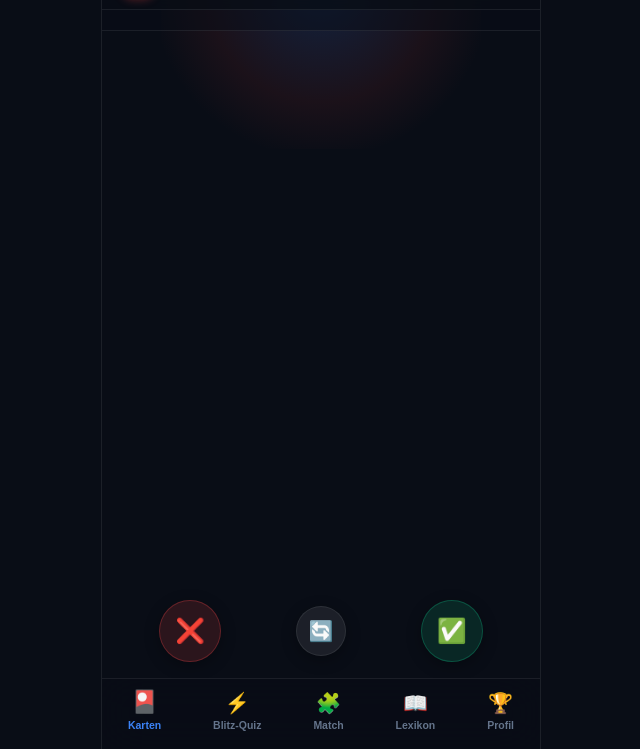
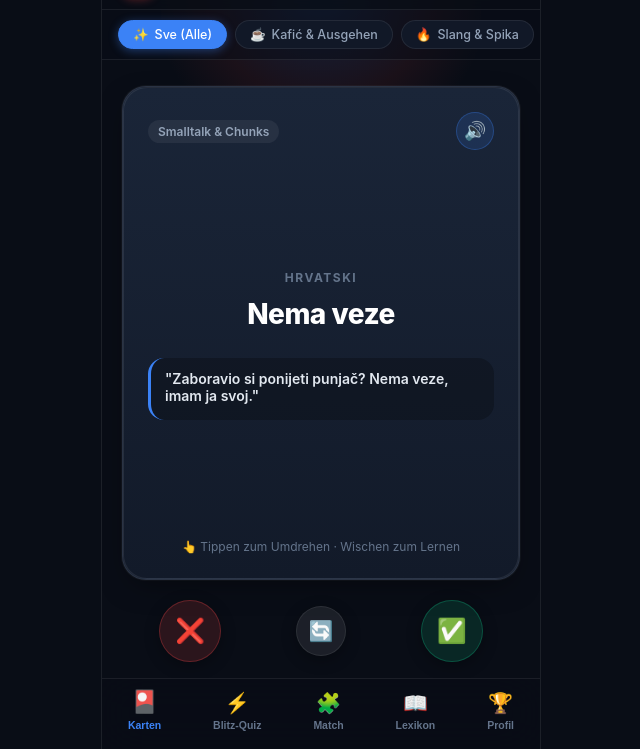
Before and after one commit to ArmendMur/kraotisch-lernen, a plain HTML site: page index.html in a window 1280 px wide. Shown: the part 51-800 px from the top of the page, without its empty margins (319-959 px from the left). Drawn offline with Linux system fonts and the light colour scheme.

Commit message:
Add files via upload

```diff
--- a/app.js
+++ b/app.js
@@ -7,13 +7,13 @@
 class KroVocabApp {
   constructor() {
     this.storageKey = 'krovocab_user_data_v2';
-    this.vocab = [...VOCAB_DATA];
+    this.vocab = (typeof VOCAB_DATA !== 'undefined') ? [...VOCAB_DATA] : ((typeof window !== 'undefined' && window.VOCAB_DATA) ? [...window.VOCAB_DATA] : []);
+    this.categories = (typeof CATEGORIES !== 'undefined') ? CATEGORIES : ((typeof window !== 'undefined' && window.CATEGORIES) ? window.CATEGORIES : {});
     this.currentCategory = 'all';
     this.currentView = 'swipe';
 
     // User State
     this.state = this.loadState();
-    this.checkDailyStreak();
 
     // Audio Synthesizer (Web Audio API)
     this.initAudioContext();
@@ -41,8 +41,16 @@ class KroVocabApp {
     this.matchTimerInterval = null;
     this.matchSeconds = 0;
 
+    // 1. Initialize DOM first
     this.initDOM();
+
+    // 2. Check Daily Streak (safely updates header now)
+    this.checkDailyStreak();
+
+    // 3. Bind interactive events
     this.bindEvents();
+
+    // 4. Render initial view
     this.renderCurrentView();
   }
 
@@ -299,9 +307,11 @@ class KroVocabApp {
 
   // --- RENDER CATEGORY BAR ---
   renderCategoryBar() {
+    if (!this.elements || !this.elements.categoryBar) return;
     this.elements.categoryBar.innerHTML = '';
 
-    Object.entries(CATEGORIES).forEach(([key, cat]) => {
+    const cats = this.categories || (typeof CATEGORIES !== 'undefined' ? CATEGORIES : {});
+    Object.entries(cats).forEach(([key, cat]) => {
       const chip = document.createElement('div');
       chip.className = `cat-chip ${this.currentCategory === key ? 'active' : ''}`;
       chip.innerHTML = `<span>${cat.icon}</span> <span>${cat.name}</span>`;
@@ -367,6 +377,7 @@ class KroVocabApp {
 
   // --- HEADER & STATS ---
   updateHeaderStats() {
+    if (!this.elements) return;
     if (this.elements.headerStreak) {
       this.elements.headerStreak.textContent = this.state.streak;
     }
@@ -441,7 +452,7 @@ class KroVocabApp {
     cardEl.className = 'flashcard';
     cardEl.id = 'active-card';
 
-    const catName = CATEGORIES[item.category] ? CATEGORIES[item.category].name : 'Allgemein';
+    const catName = (this.categories && this.categories[item.category]) ? this.categories[item.category].name : 'Allgemein';
 
     cardEl.innerHTML = `
       <div class="stamp stamp-know">ZNAM ✅</div>
@@ -633,6 +644,11 @@ class KroVocabApp {
 
   handleSwipeChoice(isKnown) {
     if (this.cardQueue.length === 0) return;
+
+    if (this.activeCardEl) {
+      this.animateCardExit(this.activeCardEl, isKnown ? 1 : -1);
+    }
+
     const item = this.cardQueue.shift();
 
     // SRS Logic
@@ -892,7 +908,7 @@ class KroVocabApp {
       row.className = 'vocab-row-card';
 
       const isFav = this.state.favorites.includes(item.id);
-      const catName = CATEGORIES[item.category] ? CATEGORIES[item.category].name : 'Eigene';
+      const catName = (this.categories && this.categories[item.category]) ? this.categories[item.category].name : 'Eigene';
 
       row.innerHTML = `
         <div class="vocab-row-info">
@@ -961,8 +977,21 @@ class KroVocabApp {
   }
 }
 
-// Start app when DOM is ready
+// Start app when DOM is ready (or immediately if already loaded)
 let app;
-document.addEventListener('DOMContentLoaded', () => {
-  app = new KroVocabApp();
-});
+function initKroVocabApp() {
+  if (!app) {
+    app = new KroVocabApp();
+    if (typeof window !== 'undefined') {
+      window.app = app;
+    }
+  }
+}
+
+if (typeof document !== 'undefined') {
+  if (document.readyState === 'loading') {
+    document.addEventListener('DOMContentLoaded', initKroVocabApp);
+  } else {
+    initKroVocabApp();
+  }
+}
--- a/styles.css
+++ b/styles.css
@@ -50,11 +50,11 @@
 html, body {
   width: 100%;
   height: 100%;
+  height: 100dvh;
   background-color: var(--bg-primary);
   color: var(--text-primary);
   font-family: var(--font-sans);
   overflow: hidden;
-  position: fixed;
   overscroll-behavior: none;
 }
 
@@ -244,7 +244,9 @@ main.main-content {
 .swipe-card-deck {
   width: 100%;
   flex: 1;
-  max-height: 480px;
+  min-height: 380px;
+  height: 100%;
+  max-height: 500px;
   position: relative;
   perspective: 1200px;
   margin: 10px 0;
@@ -252,6 +254,8 @@ main.main-content {
 
 .flashcard {
   position: absolute;
+  top: 0;
+  left: 0;
   width: 100%;
   height: 100%;
   border-radius: var(--radius-lg);
@@ -439,6 +443,8 @@ main.main-content {
   justify-content: space-around;
   align-items: center;
   padding-top: 10px;
+  position: relative;
+  z-index: 30;
 }
 
 .swipe-btn {
--- a/vocab-data.js
+++ b/vocab-data.js
@@ -1,5 +1,5 @@
 // Kroatische Vokabeldatenbank - Speziell kuratiert für alltagstaugliche Kommunikation & Herkunftssprachler
-const VOCAB_DATA = [
+var VOCAB_DATA = [
   // --- KATEGORIE: KAFIC & AUSGEHEN (Kafić, hrana i piće) ---
   {
     id: 1,
@@ -978,7 +978,7 @@ const VOCAB_DATA = [
 ];
 
 // Kategorien-Metadaten für Filter & Badges
-const CATEGORIES = {
+var CATEGORIES = {
   all: { name: "Sve (Alle)", icon: "✨" },
   kafic: { name: "Kafić & Ausgehen", icon: "☕" },
   slang: { name: "Slang & Spika", icon: "🔥" },
@@ -988,3 +988,8 @@ const CATEGORIES = {
   gefuehle: { name: "Gefühle & Reaktionen", icon: "❤️" },
   verben: { name: "Flüssige Verben", icon: "⚡" }
 };
+
+if (typeof window !== 'undefined') {
+  window.VOCAB_DATA = VOCAB_DATA;
+  window.CATEGORIES = CATEGORIES;
+}
```
